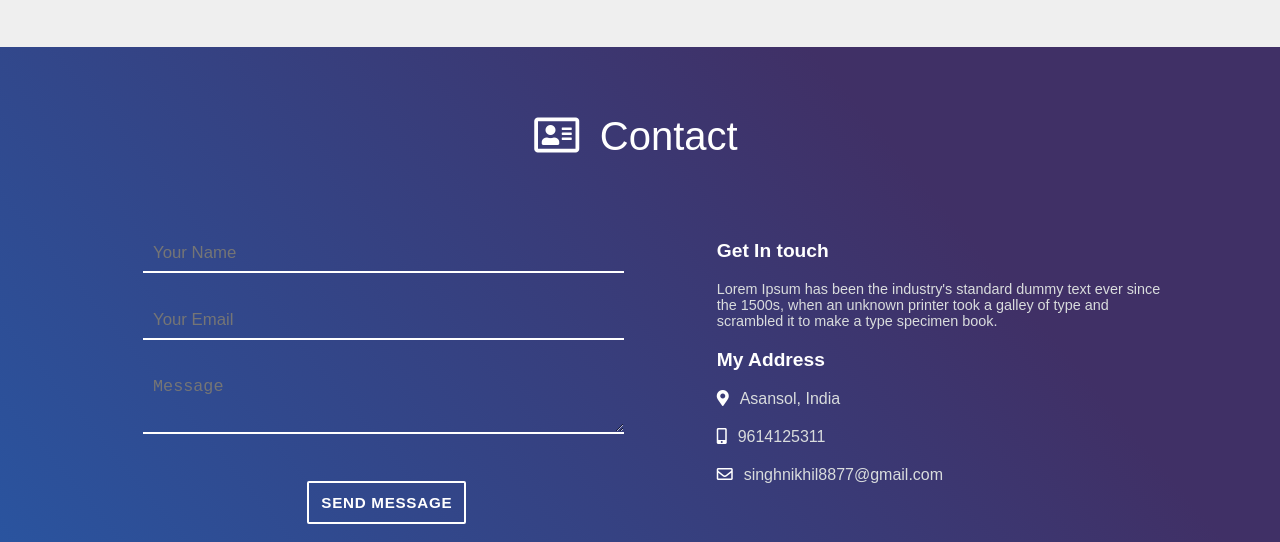
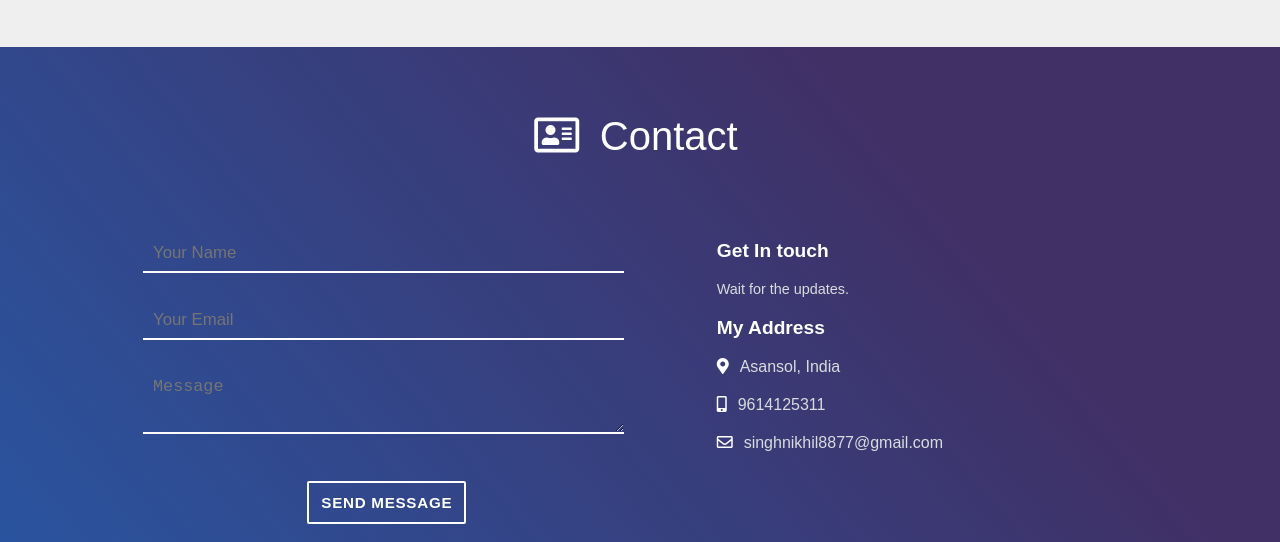
Before and after one commit to Nikhil8877/resume-nikhil, a plain HTML site: page index.html in a window 1280 px wide. Shown: the part 3869-4411 px from the top of the page. Drawn offline with Linux system fonts and the light colour scheme.

Commit message:
get in touch info

```diff
--- a/index.html
+++ b/index.html
@@ -458,7 +458,7 @@ having a modern and professional working environment.
                 <div id="my-details-container">
 
                     <h3> Get In touch </h3>
-                    <p> Lorem Ipsum has been the industry's standard dummy text ever since the 1500s, when an unknown printer took a galley of type and scrambled it to make a type specimen book. </p>
+                    <p> Wait for the updates.</p>
 
                     <h3> My Address </h3>
                     <div class="my-details-info-container">
```
